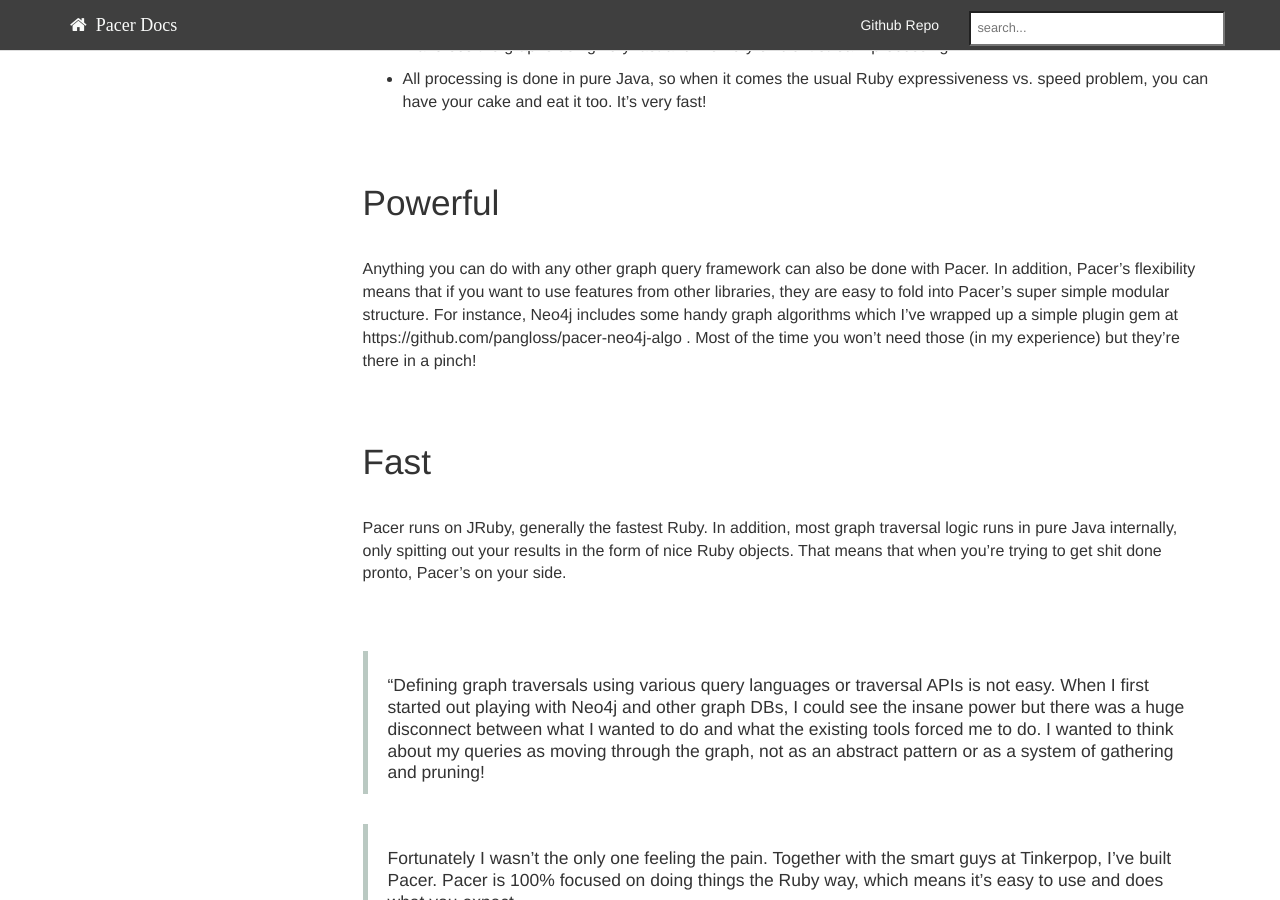
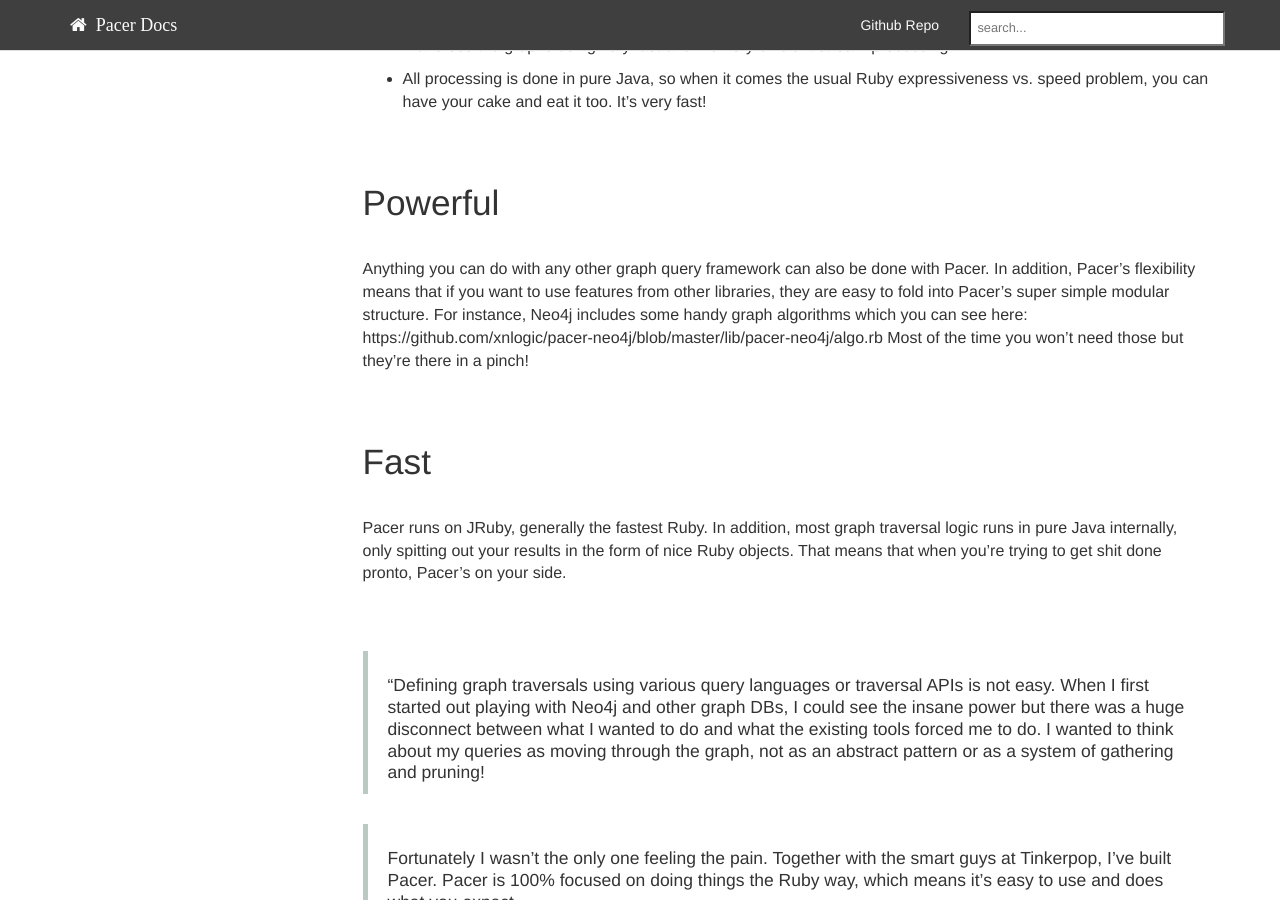
Before and after one commit to pangloss/pacer, a Jekyll site: the page built from pages/Home.md, in a window 1280 px wide and 900 px high, scrolled down 478 px. Built offline with Jekyll 4.4.1, drawn with Linux system fonts in a browser that asks for light colours; Markdown is read by kramdown in place of the engine named in the settings; a script that is not in the unit is left out.

Commit message:
Update Home.md
fixed link to Neo4j algos

```diff
--- a/pages/Home.md
+++ b/pages/Home.md
@@ -20,7 +20,8 @@
 
 ## Powerful
 
-Anything you can do with any other graph query framework can also be done with Pacer. In addition, Pacer's flexibility means that if you want to use features from other libraries, they are easy to fold into Pacer's super simple modular structure. For instance, Neo4j includes some handy graph algorithms which I've wrapped up a simple plugin gem at https://github.com/pangloss/pacer-neo4j-algo . Most of the time you won't need those (in my experience) but they're there in a pinch!
+Anything you can do with any other graph query framework can also be done with Pacer. In addition, Pacer's flexibility means that if you want to use features from other libraries, they are easy to fold into Pacer's super simple modular structure. For instance, Neo4j includes some handy graph algorithms which you can see here: https://github.com/xnlogic/pacer-neo4j/blob/master/lib/pacer-neo4j/algo.rb
+Most of the time you won't need those but they're there in a pinch!
 
 
 ## Fast
```
